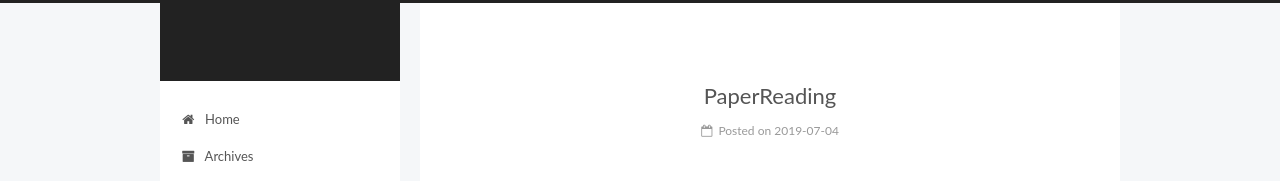
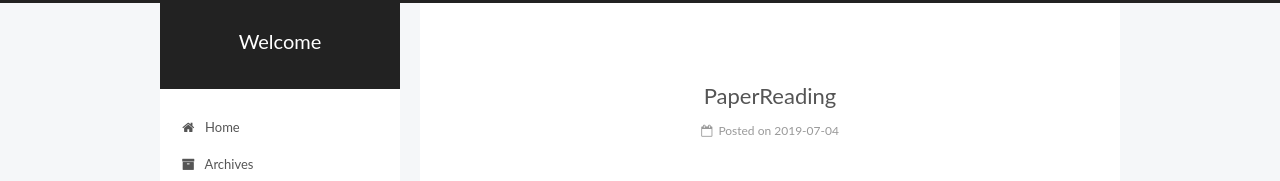
Before and after one commit to namenotexist/namenotexist.github.io, a plain HTML site: page index.html in a window 1280 px wide. Shown: the top 181 px of the page. Drawn offline with Linux system fonts and the light colour scheme.

Commit message:
Site updated: 2019-07-04 16:11:59

```diff
--- a/css/main.css
+++ b/css/main.css
@@ -1823,7 +1823,7 @@ pre .javascript .function {
   width: 4px;
   height: 4px;
   border-radius: 50%;
-  background: #ff8778;
+  background: #a2ff65;
 }
 .links-of-blogroll {
   font-size: 13px;
--- a/index.html
+++ b/index.html
@@ -80,12 +80,12 @@
 
 
 <meta property="og:type" content="website">
-<meta property="og:title">
+<meta property="og:title" content="Welcome">
 <meta property="og:url" content="http://yoursite.com/index.html">
-<meta property="og:site_name">
+<meta property="og:site_name" content="Welcome">
 <meta property="og:locale" content="default">
 <meta name="twitter:card" content="summary">
-<meta name="twitter:title">
+<meta name="twitter:title" content="Welcome">
 
 
 
@@ -121,7 +121,7 @@
 
 
 
-  <title></title>
+  <title>Welcome</title>
 
 
 
@@ -152,7 +152,7 @@
     <div class="custom-logo-site-title">
       <a href="/" class="brand" rel="start">
         <span class="logo-line-before"><i></i></span>
-        <span class="site-title"></span>
+        <span class="site-title">Welcome</span>
         <span class="logo-line-after"><i></i></span>
       </a>
     </div>
@@ -238,7 +238,7 @@
     </span>
 
     <span hidden itemprop="publisher" itemscope itemtype="http://schema.org/Organization">
-      <meta itemprop="name" content>
+      <meta itemprop="name" content="Welcome">
     </span>
 
 
```
Also changed, not shown: 2019/07/04/PaperReading/index.html (+4 -4 lines), archives/2019/07/index.html (+5 -5 lines), archives/2019/index.html (+5 -5 lines), archives/index.html (+5 -5 lines).
